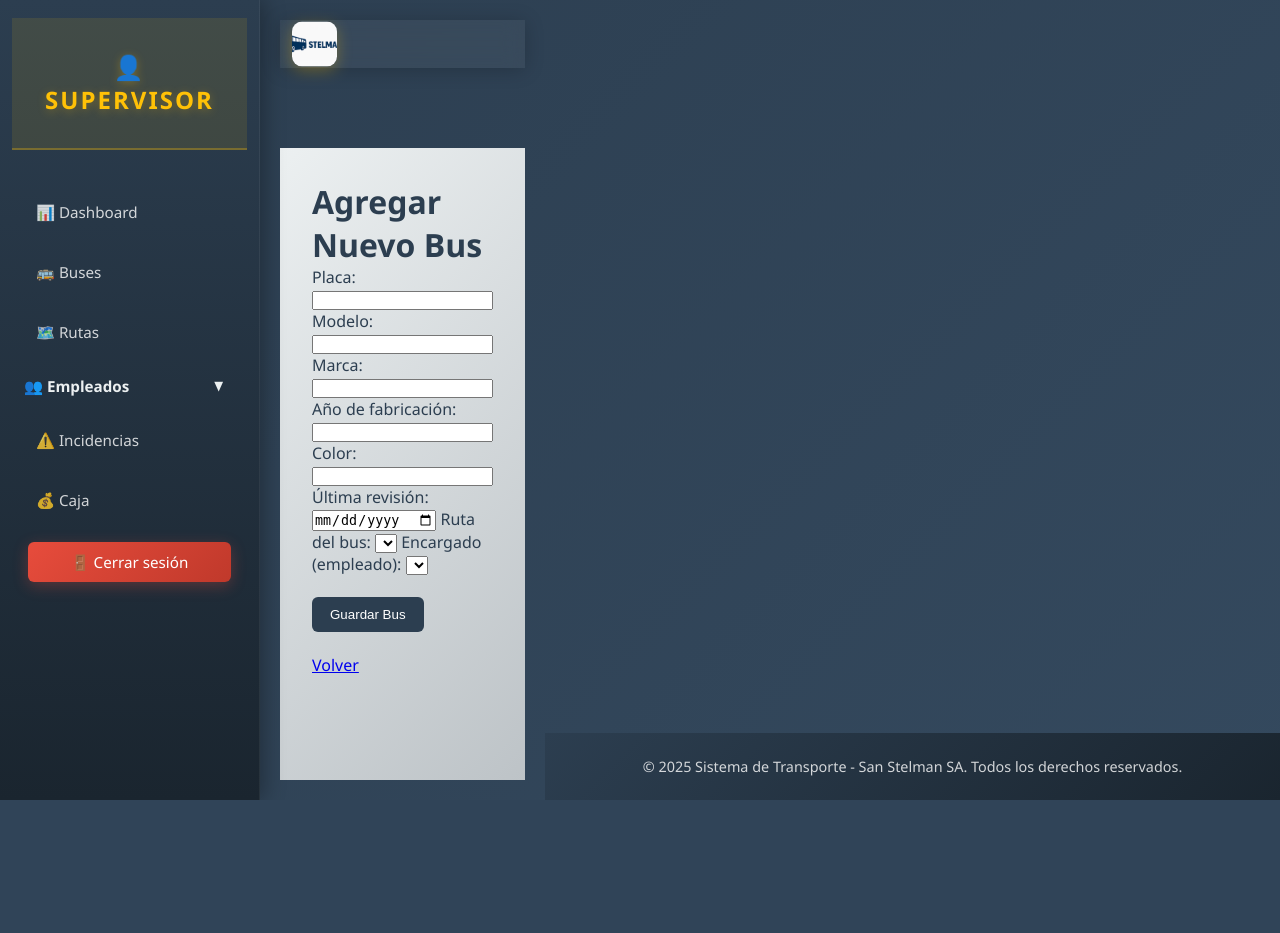
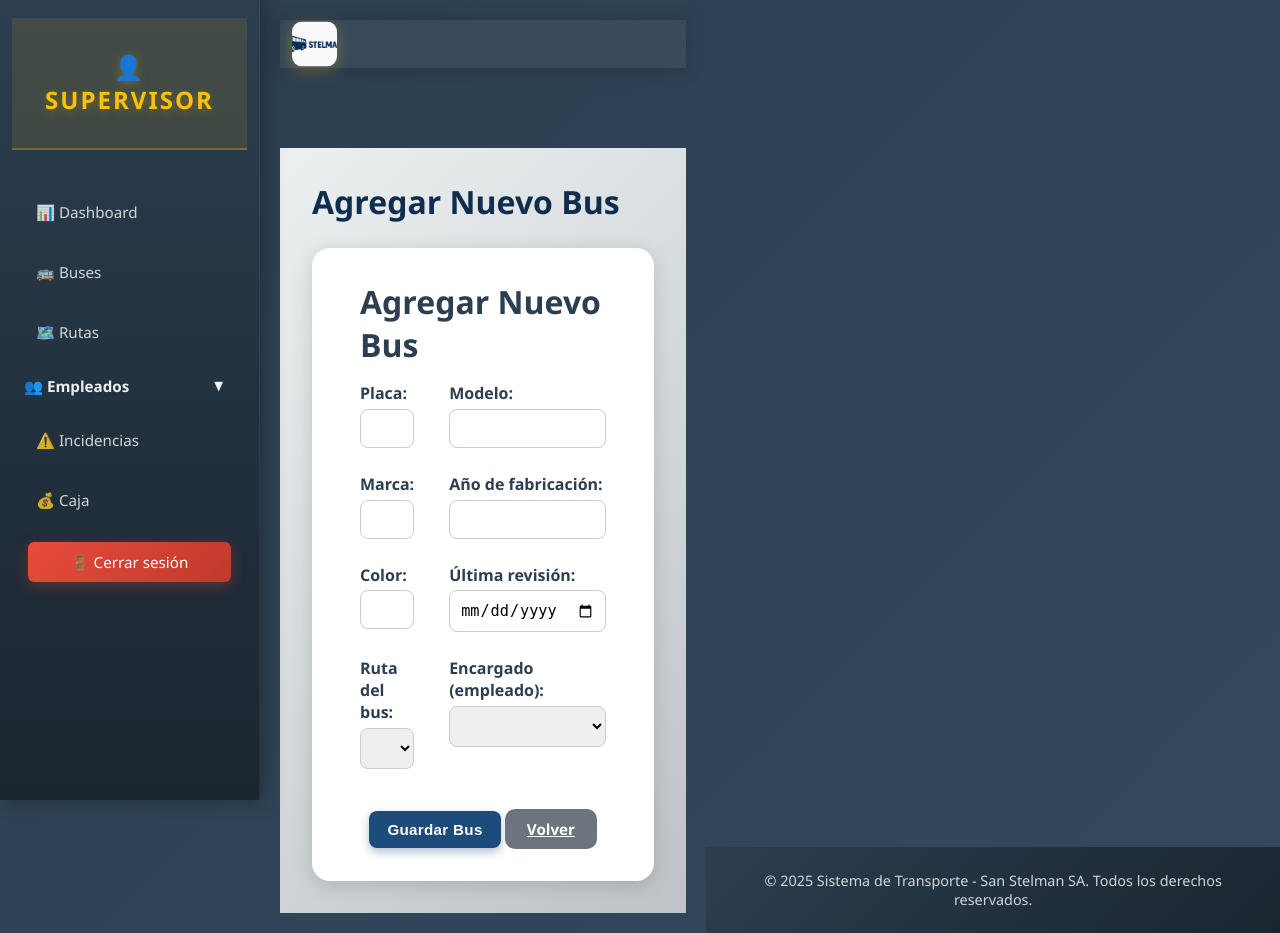
Before and after one commit to FerPonce42/STELMAN-SA-BUSES, a Flask app: page /admin_buses/nuevo in a window 1280 px wide. Before the commit the page ends 800 px from the top, so only its background shows below. Run offline with Flask 3, Linux system fonts and the light colour scheme; the visitor is signed in with stand-in values (Sample User, id 1); data that the repository does not hold is empty.

Commit message:
interfaz mejorada de buses, por nicol

```diff
--- a/app.py
+++ b/app.py
@@ -10,7 +10,7 @@ app.secret_key = "clave_segura_cualquiera"
 # Página pública principal
 @app.route("/")
 def index():
-    # Intentar obtener buses y horarios desde la base de datos; si falla, pasar listas vacíass
+    # Intentar obtener buses y horarios desde la base de datos; si falla, pasar listas vacíaaas
     buses = []
     horarios = []
     try:
@@ -219,7 +219,7 @@ def dashboard():
         total_incidencias = cursor.fetchone().get('total_incidencias', 0)
 
     # Conteo de buses por ruta (para gráfico)
-    # Conteo de buses por ruta (si route_id existe, devolver solo esa ruta)
+
     if session.get('route_id'):
         cursor.execute("SELECT r.letra AS ruta, COUNT(b.id_bus) AS buses_count FROM ruta r LEFT JOIN bus b ON r.id_ruta = b.id_ruta WHERE r.id_ruta=%s GROUP BY r.id_ruta ORDER BY r.letra", (session['route_id'],))
     else:
@@ -227,7 +227,6 @@ def dashboard():
     buses_por_ruta = cursor.fetchall()
 
     # Incidencias recientes
-    # Incidencias recientes (si route filter exists, filtrar por bus->ruta)
     if session.get('route_id'):
         cursor.execute("SELECT i.id_incdncia_oprtva AS id, i.fecha, i.descripccion, i.estado FROM incdncia_oprtva i LEFT JOIN bus b ON i.id_bus=b.id_bus WHERE b.id_ruta=%s ORDER BY i.fecha DESC LIMIT 6", (session['route_id'],))
     else:
@@ -312,9 +311,18 @@ def admin_buses():
     # Filtrar por ruta según supervisor
     if session.get('route_id'):
         cursor.execute("""
-            SELECT b.id_bus, b.placa, b.modelo, b.marca, b.año_fabricacion,
-                   b.color, b.ultima_revision, r.letra AS ruta_letra,
-                   e.nombre AS encargado_nombre, e.apellido AS encargado_apellido
+            SELECT
+                b.id_bus,
+                b.placa,
+                b.modelo,
+                b.marca,
+                b.año_fabricacion,
+                b.color,
+                b.ultima_revision,
+                b.id_ruta,                     -- ESTA LÍNEA ES LA CLAVE
+                r.letra AS ruta_letra,
+                e.nombre AS encargado_nombre,
+                e.apellido AS encargado_apellido
             FROM bus b
             LEFT JOIN ruta r ON b.id_ruta = r.id_ruta
             LEFT JOIN empleado e ON b.id_empleado = e.id_empleado
@@ -323,9 +331,18 @@ def admin_buses():
         """, (session['route_id'],))
     else:
         cursor.execute("""
-            SELECT b.id_bus, b.placa, b.modelo, b.marca, b.año_fabricacion,
-                   b.color, b.ultima_revision, r.letra AS ruta_letra,
-                   e.nombre AS encargado_nombre, e.apellido AS encargado_apellido
+            SELECT
+                b.id_bus,
+                b.placa,
+                b.modelo,
+                b.marca,
+                b.año_fabricacion,
+                b.color,
+                b.ultima_revision,
+                b.id_ruta,                     -- IGUALMENTE SE AGREGA AQUÍ
+                r.letra AS ruta_letra,
+                e.nombre AS encargado_nombre,
+                e.apellido AS encargado_apellido
             FROM bus b
             LEFT JOIN ruta r ON b.id_ruta = r.id_ruta
             LEFT JOIN empleado e ON b.id_empleado = e.id_empleado
@@ -333,12 +350,18 @@ def admin_buses():
         """)
 
     buses = cursor.fetchall()
+
+    # Cargar rutas disponibles (para el select)
+    cursor.execute("SELECT id_ruta, letra FROM ruta ORDER BY letra")
+    rutas = cursor.fetchall()
+
     cursor.close()
     conn.close()
 
     return render_template("supervisor/admin_buses.html",
                            supervisor=session["supervisor"],
-                           buses=buses)
+                           buses=buses,
+                           rutas=rutas)
 
 
 
@@ -354,6 +377,9 @@ def update_bus():
     año = request.form.get("año_fabricacion")
     color = request.form.get("color")
     revision = request.form.get("ultima_revision")
+    id_ruta = request.form.get("id_ruta")
+
+
 
     conn = get_connection()
     cursor = conn.cursor()
@@ -366,6 +392,8 @@ def update_bus():
             año_fabricacion=%s,
             color=%s,
             ultima_revision=%s
+            id_ruta=%s
+
         WHERE id_bus=%s
     """, (placa, modelo, marca, año, color, revision, id_bus))
 
@@ -387,6 +415,7 @@ def update_all_buses():
     años = request.form.getlist("año_fabricacion[]")
     colores = request.form.getlist("color[]")
     revisiones = request.form.getlist("ultima_revision[]")
+    rutas = request.form.getlist("id_ruta[]")
 
     conn = get_connection()
     cursor = conn.cursor()
@@ -399,15 +428,17 @@ def update_all_buses():
                 marca=%s,
                 año_fabricacion=%s,
                 color=%s,
-                ultima_revision=%s
+                ultima_revision=%s,
+                id_ruta=%s
             WHERE id_bus=%s
-        """, (placas[i], modelos[i], marcas[i], años[i], colores[i], revisiones[i], ids[i]))
+        """, (placas[i], modelos[i], marcas[i], años[i], colores[i], revisiones[i], rutas[i], ids[i]))
 
     conn.commit()
     cursor.close()
     conn.close()
 
     return redirect("/supervisor/buses")
+
 
 @app.route("/admin_buses/delete/<int:id_bus>", methods=["POST"])
 def admin_buses_delete(id_bus):
@@ -493,9 +524,8 @@ def export_buses_csv():
     conn = get_connection()
     cursor = conn.cursor(dictionary=True)
 
-    # ------------------------------------
     #   CONSULTA FILTRADA SOLO DE TU RUTA
-    # ------------------------------------
+
     sql = """
         SELECT b.id_bus, b.placa, b.modelo, b.marca, b.año_fabricacion,
                b.color, b.ultima_revision, r.letra AS ruta_letra,
@@ -516,20 +546,16 @@ def export_buses_csv():
 
     cursor.execute(sql.format(filtro=filtro), params)
     buses = cursor.fetchall()
+    #   OBTENER CREATE TABLE REAL
 
-    # ------------------------------------
-    #   OBTENER CREATE TABLE REAL
-    # ------------------------------------
     cursor.execute("SHOW CREATE TABLE bus")
     create_data = cursor.fetchone()
     create_sql = create_data["Create Table"]
 
     cursor.close()
     conn.close()
+    #   GENERAR CSV
 
-    # ------------------------------------
-    #   GENERAR CSV EN MEMORIA
-    # ------------------------------------
     import csv
     import io
     from flask import send_file
@@ -537,7 +563,7 @@ def export_buses_csv():
     output = io.StringIO()
     writer = csv.writer(output)
 
-    # ======= BLOQUE 1: DATOS =======
+
     writer.writerow(["=== DATOS DE LOS BUSES SUPERVISADOS ==="])
     writer.writerow([])
 
@@ -553,11 +579,9 @@ def export_buses_csv():
     writer.writerow([])
     writer.writerow([])
 
-    # ======= BLOQUE 2: CREATE TABLE =======
     writer.writerow(["=== SENTENCIA SQL PARA CREAR TABLA BUS ==="])
     writer.writerow([create_sql])
 
-    # Preparar archivo
     output.seek(0)
 
     return send_file(
@@ -830,8 +854,7 @@ def ejecutar_sql():
         conn = get_connection()
         cursor = conn.cursor(dictionary=True)
 
-        # --- Aplicar filtro de ruta automáticamente para supervisores ---
-        # Tablas que deben filtrarse por ruta
+
         tablas_filtradas = ["BUS", "EMPLEADO", "CHOFER", "COBRADOR"]
 
         ruta_id = session.get("route_id")
@@ -852,10 +875,10 @@ def ejecutar_sql():
             else:
                 cursor.execute(sql)
         else:
-            # Para UPDATE, DELETE, INSERT
+
             cursor.execute(sql)
             if sql_upper.startswith(("UPDATE", "DELETE", "INSERT")):
-                # Si se filtrara por ruta, se podría aplicar lógica similar
+
                 conn.commit()
 
         if sql_upper.startswith("SELECT"):
@@ -874,7 +897,7 @@ def ejecutar_sql():
     return render_template(
         "supervisor/editar_entidad.html",
         supervisor=session["supervisor"],
-        entidad="bus",  # o la entidad correspondiente
+        entidad="bus",
         registro=None,
         pk=None,
         mensaje=mensaje,
@@ -938,7 +961,6 @@ def editar_entidades(entidades, registro_id):
         cursor.close()
         conn.close()
         return mensaje
-
     # Si es GET, mostramos el registro y la lista de entidades
     cursor.close()
     conn.close()
--- a/static/css/styles.css
+++ b/static/css/styles.css
@@ -2006,7 +2006,7 @@ section.features {
     box-shadow: 0 8px 20px rgba(245, 185, 66, 0.4);
 }
 
-/* ===== MAPA MEJORADO ===== */
+
 .contact-map {
     background-color: #ffffff;
     padding: 50px 80px;
@@ -2036,7 +2036,6 @@ section.features {
     box-shadow: 0 6px 20px rgba(0, 0, 0, 0.1);
 }
 
-/* ===== UNIDADES DE NEGOCIO MEJORADAS ===== */
 .business-units {
     background-color: #1a2b4a;
     padding: 60px 80px;
@@ -2103,7 +2102,7 @@ section.features {
     margin-bottom: 8px;
 }
 
-/* ===== RESPONSIVE ===== */
+
 @media (max-width: 1024px) {
     .contact-info {
         grid-template-columns: 1fr 1fr;
@@ -2173,3 +2172,120 @@ section.features {
         font-size: 1.2rem;
     }
 }
+
+
+.btn {
+    padding: 10px 18px;
+    font-size: 0.95rem;
+    font-weight: 600;
+    border-radius: 8px;
+    border: none;
+    cursor: pointer;
+    transition: all 0.25s ease;
+    display: inline-block;
+    letter-spacing: .3px;
+}
+
+.btn-primary,
+.btn-warning,
+.btn-success {
+    background: #1e4c7a;
+    color: #fff;
+    box-shadow: 0 4px 10px rgba(30, 76, 122, 0.35);
+}
+
+.btn-primary:hover,
+.btn-warning:hover,
+.btn-success:hover {
+    background: #163a5c;
+    transform: translateY(-2px);
+}
+
+.btn-info {
+    background: #6e6e6e;
+    color: #fff;
+    box-shadow: 0 4px 10px rgba(110, 110, 110, 0.35);
+}
+
+.btn-info:hover {
+    background: #555;
+    transform: translateY(-2px);
+}
+
+.btn-danger {
+    background: #d9534f;
+    color: #fff;
+    box-shadow: 0 4px 10px rgba(217, 83, 79, 0.35);
+}
+
+.btn-danger:hover {
+    background: #c64541;
+    transform: translateY(-2px);
+}
+
+.btn-sm {
+    padding: 6px 12px !important;
+    font-size: 0.82rem !important;
+    border-radius: 6px !important;
+}
+
+.btn-big {
+    padding: 14px 26px;
+    font-size: 1.05rem;
+    border-radius: 10px;
+    font-weight: 700;
+}
+
+.btn:active {
+    transform: scale(0.95);
+}
+
+
+.panel-ancho {
+    background: white;
+    padding: 2rem 3rem;
+    border-radius: 18px;
+    box-shadow: 0 4px 20px rgba(0,0,0,0.15);
+    width: 100%;
+    max-width: 1100px;
+    margin: auto;
+}
+
+.form-grid {
+    display: grid;
+    grid-template-columns: 1fr 1fr;
+    gap: 1.3rem 2rem;
+    width: 100%;
+    margin-top: 1rem;
+}
+
+.form-grid label {
+    font-weight: 600;
+    margin-bottom: 0.3rem;
+    display: block;
+}
+
+.form-grid input,
+.form-grid select {
+    width: 100%;
+    padding: 10px;
+    border-radius: 8px;
+    border: 1px solid #ccc;
+    font-size: 0.95rem;
+}
+.btn-volver {
+    background: #6c757d;
+    color: white !important;
+    padding: 10px 22px;
+    border-radius: 10px;
+    border: none;
+    font-size: 0.95rem;
+    font-weight: 600;
+    transition: all 0.3s ease;
+    display: inline-block;
+}
+
+.btn-volver:hover {
+    background: #5a6268;
+    transform: translateY(-2px);
+}
--- a/templates/base_public.html
+++ b/templates/base_public.html
@@ -5,7 +5,7 @@
     <meta name="viewport" content="width=device-width, initial-scale=1.0">
     <title>Sistema de Transporte - San Stelman SA</title>
     <link rel="stylesheet" href="{{ url_for('static', filename='css/styles.css') }}">
-    <!-- FontAwesome -->
+
     <link rel="stylesheet" href="https://cdnjs.cloudflare.com/ajax/libs/font-awesome/6.4.0/css/all.min.css">
 
     <style>
--- a/templates/base_supervisor.html
+++ b/templates/base_supervisor.html
@@ -388,7 +388,7 @@
 
 <script src="https://cdn.jsdelivr.net/npm/chart.js"></script>
 <script>
-    // Toggle submenus in the sidebar
+
     document.addEventListener('DOMContentLoaded', function(){
         document.querySelectorAll('.has-submenu > .submenu-toggle').forEach(function(btn){
             btn.addEventListener('click', function(e){
--- a/templates/supervisor/buses.html
+++ b/templates/supervisor/buses.html
@@ -34,7 +34,6 @@
 		{% endfor %}
 	</tbody>
 </table>
-<!-- Modal para editar -->
 <div id="modalEditar" class="modal" style="display:none;">
     <div class="modal-content">
         <span class="close" onclick="cerrarModalEditar()">&times;</span>
--- a/templates/supervisor/nuevo_bus.html
+++ b/templates/supervisor/nuevo_bus.html
@@ -1,46 +1,159 @@
 {% extends "base_supervisor.html" %}
 {% block content %}
 
+<h1 style="margin-bottom: 25px; color:#0f2e4d;">Agregar Nuevo Bus</h1>
+
+<div class="panel-ancho">
     <h1>Agregar Nuevo Bus</h1>
 
-<form method="POST" action="/admin_buses/nuevo">
+    <form method="POST" action="/admin_buses/nuevo" class="form-grid">
+
+        <div>
             <label>Placa:</label>
             <input type="text" name="placa" required>
+        </div>
 
+        <div>
             <label>Modelo:</label>
             <input type="text" name="modelo" required>
+        </div>
 
+        <div>
             <label>Marca:</label>
             <input type="text" name="marca" required>
+        </div>
 
+        <div>
             <label>Año de fabricación:</label>
             <input type="number" name="año_fabricacion" required>
+        </div>
 
+        <div>
             <label>Color:</label>
             <input type="text" name="color" required>
+        </div>
 
+        <div>
             <label>Última revisión:</label>
             <input type="date" name="ultima_revision" required>
+        </div>
 
+        <div>
             <label>Ruta del bus:</label>
             <select name="id_ruta" required>
                 {% for r in rutas %}
                 <option value="{{ r.id_ruta }}">{{ r.letra }}</option>
                 {% endfor %}
             </select>
+        </div>
 
+        <div>
             <label>Encargado (empleado):</label>
             <select name="id_empleado" required>
                 {% for e in empleados %}
                 <option value="{{ e.id_empleado }}">{{ e.nombre }} {{ e.apellido }}</option>
                 {% endfor %}
             </select>
+        </div>
 
-    <br><br>
+
+        <div style="grid-column: 1 / 3; text-align:center; margin-top:15px;">
             <button class="btn btn-primary">Guardar Bus</button>
+            <a href="/admin_buses" class="btn-volver">Volver</a>
+
+        </div>
+
     </form>
+</div>
 
-<br>
-<a href="/admin_buses" class="btn btn-secondary">Volver</a>
+
+<style>
+
+/* TARJETA CENTRAL MÁS ANCHA */
+.form-card {
+    background: #ffffff;
+    padding: 35px;
+    border-radius: 18px;
+    max-width: 1100px;   /* ⭐ MÁS ANCHO */
+    margin: auto;
+    box-shadow: 0 4px 22px rgba(0,0,0,0.15);
+}
+
+/* GRID DE 2 COLUMNAS */
+.form-grid {
+    display: grid;
+    grid-template-columns: 1fr 1fr;   /* ⭐ DOS COLUMNAS */
+    gap: 25px 35px;                    /* espacio entre filas y columnas */
+}
+
+/* Cada campo */
+.form-group label {
+    display: block;
+    margin-bottom: 6px;
+    font-weight: 600;
+    color: #1e3a59;
+}
+
+/* Inputs y selects */
+.form-group input,
+.form-group select {
+    width: 100%;
+    padding: 14px 15px;
+    border-radius: 10px;
+    border: 1px solid #cbd4e2;
+    background: #f4f7fb;
+    font-size: 1rem;
+    transition: 0.2s;
+}
+
+.form-group input:focus,
+.form-group select:focus {
+    border-color: #1453a8;
+    background: #fff;
+    box-shadow: 0 0 0 3px rgba(30, 83, 168, 0.3);
+    outline: none;
+}
+
+/* FOOTER: BOTONES DEBAJO EN UNA SOLA LÍNEA */
+.form-footer {
+    grid-column: span 2;   /* ⭐ OCUPA TODA LA FILA */
+    display: flex;
+    justify-content: flex-end;
+    gap: 15px;
+}
+
+/* Botón guardar */
+.btn-save {
+    background: #124c8c;
+    color: white;
+    padding: 14px 26px;
+    border: none;
+    border-radius: 10px;
+    font-size: 1.05rem;
+    cursor: pointer;
+    transition: 0.2s;
+}
+
+.btn-save:hover {
+    background: #0d3f73;
+    transform: translateY(-2px);
+}
+
+/* Botón volver */
+.btn-back {
+    background: #6e6e6e;
+    padding: 14px 26px;
+    border-radius: 10px;
+    color: white;
+    text-decoration: none;
+    transition: 0.2s;
+}
+
+.btn-back:hover {
+    background: #555;
+    transform: translateY(-2px);
+}
+
+</style>
 
 {% endblock %}
```
Also changed, not shown: templates/supervisor/admin_buses.html (+39 -8 lines). Lines whose indentation alone changed are shown as unchanged.
